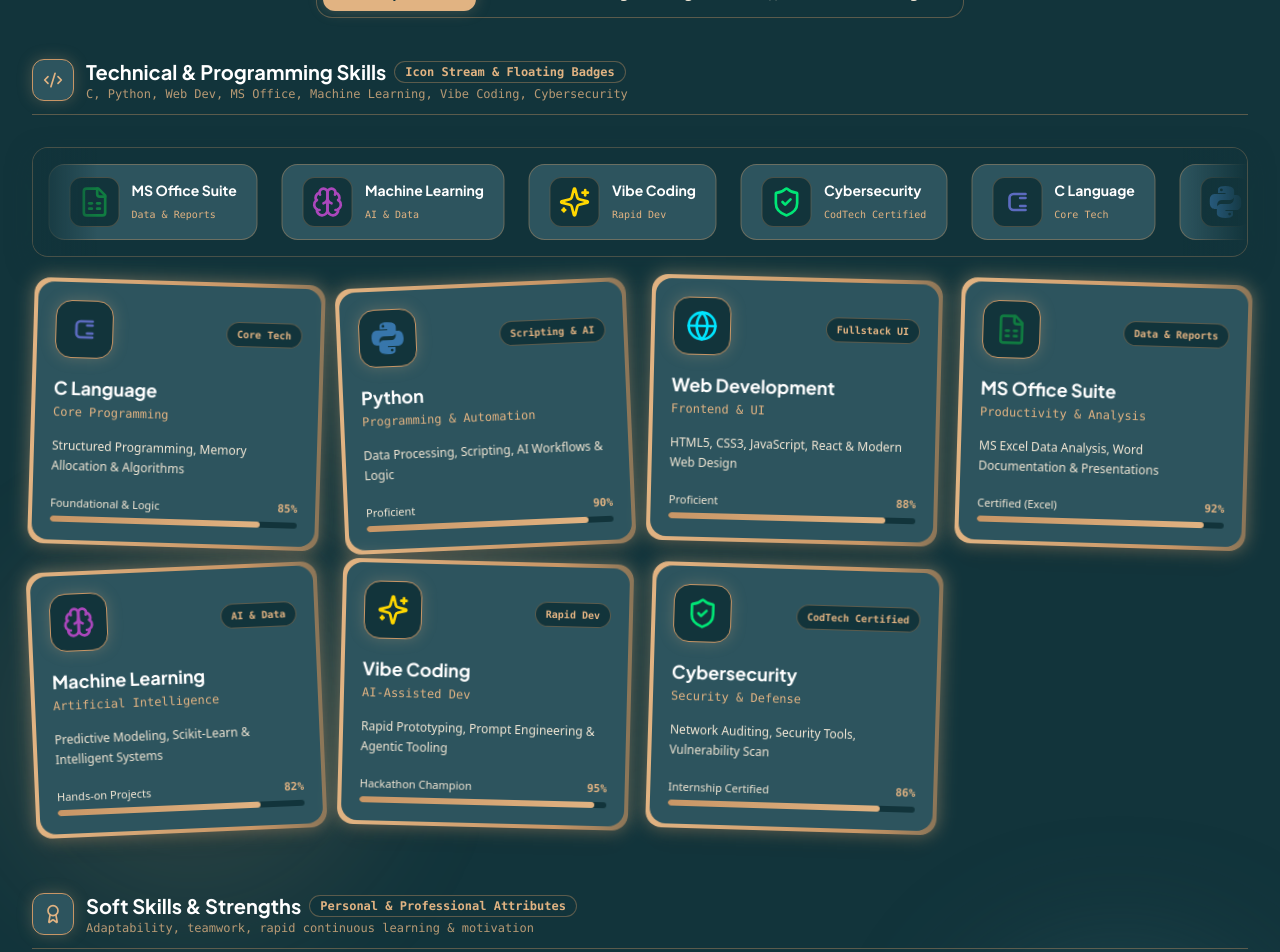
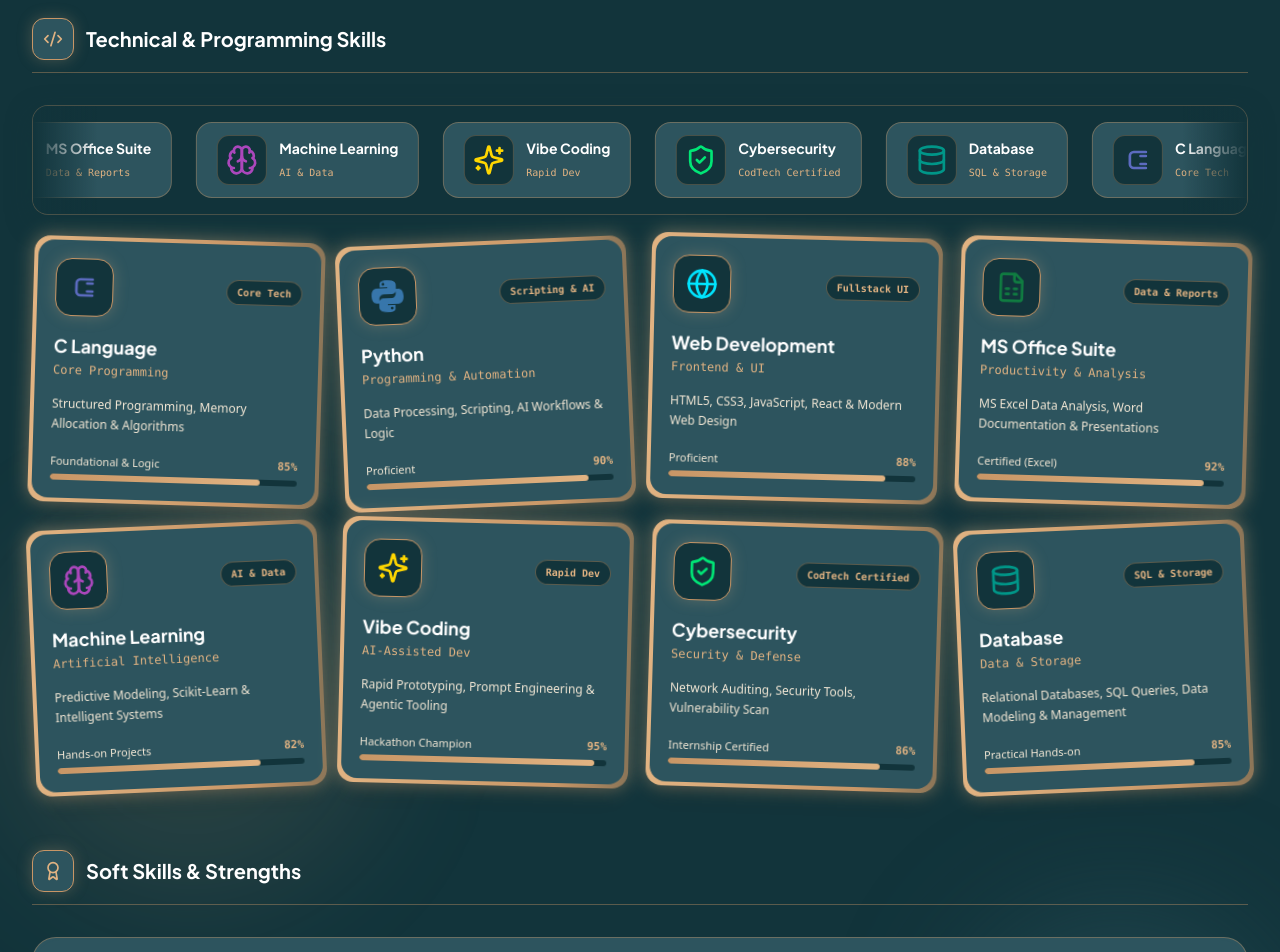
Before and after one commit to Shajith-7/Riyaskhan-portfolio, a React (Vite) app: page / in a window 1280 px wide. Shown: the part 6140-7092 px from the top of the page. Built offline with nearby package versions, Linux system fonts and the light colour scheme.

Commit message:
fix: Remove extra text badges and add Database as 8th technical skill

```diff
--- a/src/components/public/SkillsSection.tsx
+++ b/src/components/public/SkillsSection.tsx
@@ -16,7 +16,8 @@ import {
   ArrowRight,
   Bot,
   Flame,
-  Star
+  Star,
+  Database
 } from 'lucide-react';
 
 // Custom SVG Icons for Tech Skills
@@ -120,6 +121,17 @@ export const SkillsSection: React.FC = () => {
       tag: 'CodTech Certified',
       rating: 86,
       desc: 'Network Auditing, Security Tools, Vulnerability Scan'
+    },
+    {
+      id: 'database',
+      name: 'Database',
+      category: 'Data & Storage',
+      level: 'Practical Hands-on',
+      icon: <Database className="w-8 h-8 text-[#009688]" />,
+      color: '#009688',
+      tag: 'SQL & Storage',
+      rating: 85,
+      desc: 'Relational Databases, SQL Queries, Data Modeling & Management'
     }
   ];
 
@@ -157,9 +169,6 @@ export const SkillsSection: React.FC = () => {
               </h2>
             </div>
           </div>
-          <p className="text-base font-regular text-[#f3e8d6]">
-            Floating technical toolkits, running icon streams, and core professional strengths
-          </p>
 
           {/* Interactive Dual Option Switcher */}
           <div className="flex items-center justify-center gap-2 pt-2">
@@ -213,13 +222,7 @@ export const SkillsSection: React.FC = () => {
                 <div>
                   <h3 className="text-xl font-bold text-white font-['Plus_Jakarta_Sans'] flex items-center gap-2">
                     Technical & Programming Skills
-                    <span className="text-xs font-mono text-[#e1b382] bg-[#12343b] px-2.5 py-0.5 rounded-full border border-[#c89666]/40">
-                      Icon Stream & Floating Badges
-                    </span>
                   </h3>
-                  <p className="text-xs font-mono text-[#e1b382]/80">
-                    C, Python, Web Dev, MS Office, Machine Learning, Vibe Coding, Cybersecurity
-                  </p>
                 </div>
               </div>
             </div>
@@ -321,13 +324,7 @@ export const SkillsSection: React.FC = () => {
                 <div>
                   <h3 className="text-xl font-bold text-white font-['Plus_Jakarta_Sans'] flex items-center gap-2">
                     Soft Skills & Strengths
-                    <span className="text-xs font-mono text-[#e1b382] bg-[#12343b] px-2.5 py-0.5 rounded-full border border-[#c89666]/40">
-                      Personal & Professional Attributes
-                    </span>
                   </h3>
-                  <p className="text-xs font-mono text-[#e1b382]/80">
-                    Adaptability, teamwork, rapid continuous learning & motivation
-                  </p>
                 </div>
               </div>
             </div>
```
